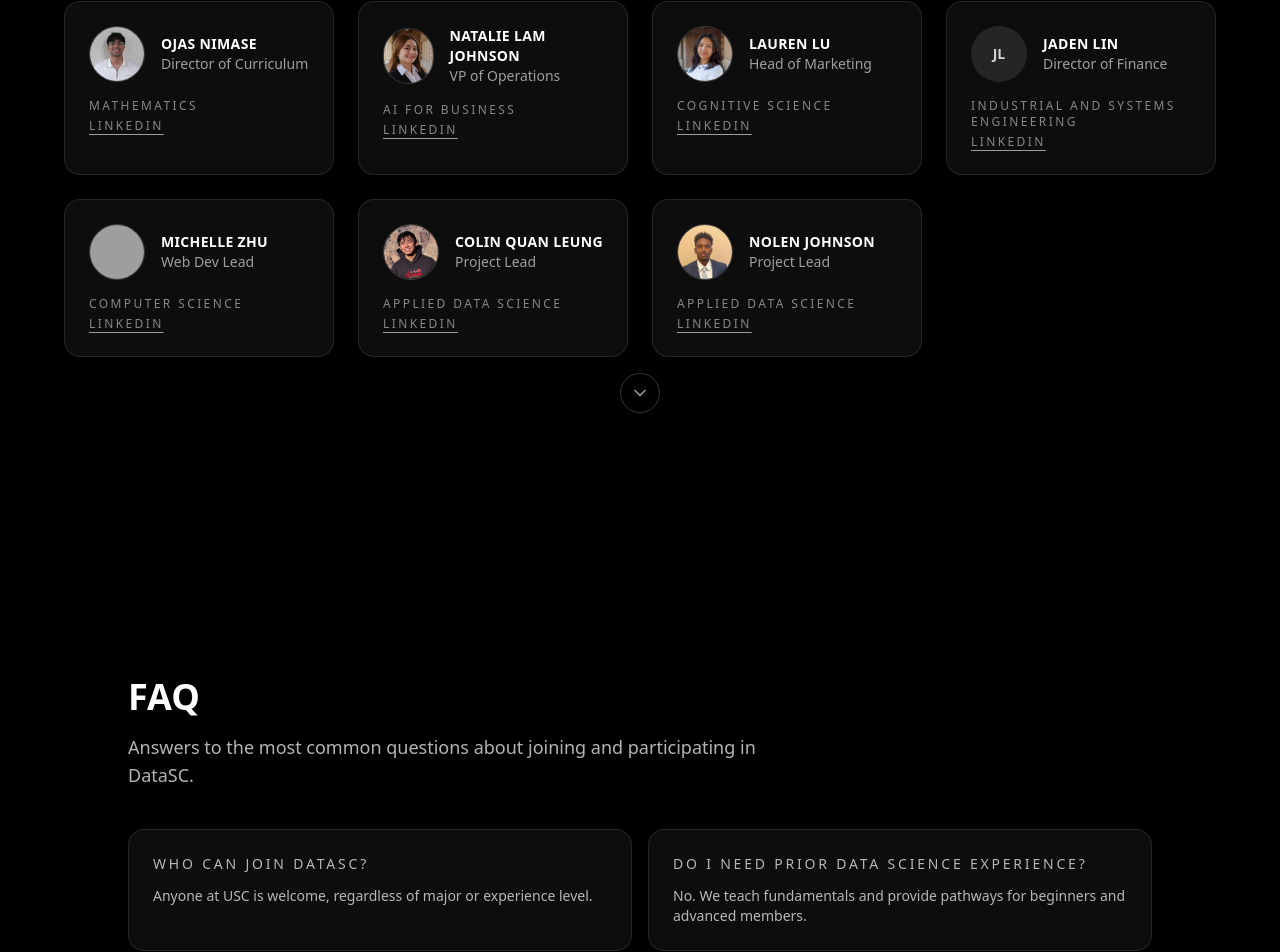
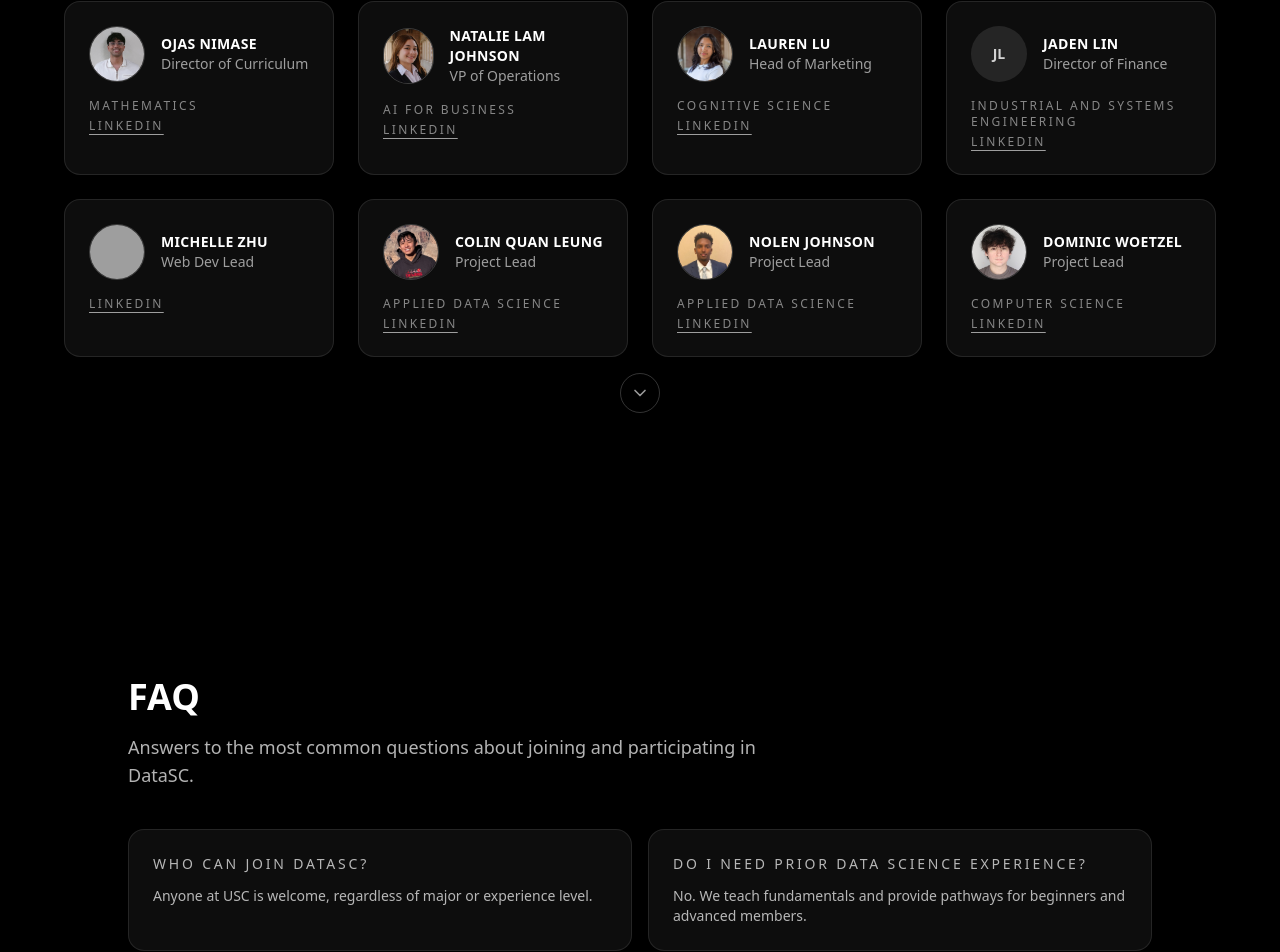
Before and after one commit to USC-Data-Science-Club/datasc_website, a Next.js app: page / in a window 1280 px wide. Shown: the part 3655-4607 px from the top of the page. Built offline with nearby package versions, Linux system fonts and the light colour scheme; grey boxes are pictures that could not be loaded.

Commit message:
updated eboard members

```diff
--- a/components/EboardMembers.tsx
+++ b/components/EboardMembers.tsx
@@ -1,16 +1,17 @@
 export default function EboardMembers() {
   const members = [
-    { name: "Claire He", role: "Co-President", image: "/Claire.jpg", major: "Quantitative Biology & Business Administration", linkedin: "https://www.linkedin.com/company/datasc/" },
-    { name: "Nathan Nguyen", role: "Co-President", image: "/Nathan.jpeg", major: "Health and Human Sciences & Mathematics", linkedin: "https://www.linkedin.com/in/nathann3/" },
-    { name: "Selina Hui", role: "Vice President", image: "/Selina.jpeg", major: "Computational Neuroscience", linkedin: "https://www.linkedin.com/in/selina-wai-yan-hui/" },
-    { name: "Matthew Hall", role: "Head of Curriculum", image: "", major: "", linkedin: "" },
-    { name: "Ojas Nimase", role: "Director of Curriculum", image: "/Ojas.jpeg", major: "Mathematics", linkedin: "https://www.linkedin.com/in/ojasnimase/" },
-    { name: "Natalie Lam Johnson", role: "VP of Operations", image: "/Natalie.jpeg", major: "AI for Business", linkedin: "http://www.linkedin.com/in/natalie-lam-johnson" },
-    { name: "Lauren Lu", role: "Head of Marketing", image: "/Lauren.png", major: "Cognitive Science", linkedin: "https://www.linkedin.com/in/lauren-lu-b51180210/" },
-    { name: "Jaden Lin", role: "Director of Finance", major: "Industrial and Systems Engineering", linkedin: "https://www.linkedin.com/in/lauren-lu-3a2b19276/" },
+    { name: "Claire He", role: "Co-President", image: "/Claire.jpg", studying: "Quantitative Biology & Business Administration", linkedin: "https://www.linkedin.com/company/datasc/" },
+    { name: "Nathan Nguyen", role: "Co-President", image: "/Nathan.jpeg", studying: "Health and Human Sciences & Mathematics", linkedin: "https://www.linkedin.com/in/nathann3/" },
+    { name: "Selina Hui", role: "Vice President", image: "/Selina.jpeg", studying: "Computational Neuroscience", linkedin: "https://www.linkedin.com/in/selina-wai-yan-hui/" },
+    { name: "Matthew Hall", role: "Head of Curriculum", image: "", studying: "", linkedin: "" },
+    { name: "Ojas Nimase", role: "Director of Curriculum", image: "/Ojas.jpeg", studying: "Mathematics", linkedin: "https://www.linkedin.com/in/ojasnimase/" },
+    { name: "Natalie Lam Johnson", role: "VP of Operations", image: "/Natalie.jpeg", studying: "AI for Business", linkedin: "http://www.linkedin.com/in/natalie-lam-johnson" },
+    { name: "Lauren Lu", role: "Head of Marketing", image: "/Lauren.png", studying: "Cognitive Science", linkedin: "https://www.linkedin.com/in/lauren-lu-b51180210/" },
+    { name: "Jaden Lin", role: "Director of Finance", studying: "Industrial and Systems Engineering", linkedin: "https://www.linkedin.com/in/lauren-lu-3a2b19276/" },
     { name: "Michelle Zhu", role: "Web Dev Lead", image: "/Michelle.jpg", major: "Computer Science", linkedin: "https://www.linkedin.com/in/zhu-michelle/" },
-    { name: "Colin Quan Leung", role: "Project Lead", image: "/Colin.jpeg", major: "Applied Data Science", linkedin: "https://www.linkedin.com/in/colin-leung-1059ab210" },
-    { name: "Nolen Johnson", role: "Project Lead", image: "/Nolen.png", major: "Applied Data Science", linkedin: "https://www.linkedin.com/in/nolen-johnson/" },
+    { name: "Colin Quan Leung", role: "Project Lead", image: "/Colin.jpeg", studying: "Applied Data Science", linkedin: "https://www.linkedin.com/in/colin-leung-1059ab210" },
+    { name: "Nolen Johnson", role: "Project Lead", image: "/Nolen.png", studying: "Applied Data Science", linkedin: "https://www.linkedin.com/in/nolen-johnson/" },
+    { name: "Dominic Woetzel", role: "Project Lead", image: "/Dominic.jpeg", studying: "Computer Science", linkedin: "https://www.linkedin.com/in/dominic-woetzel/" },
   ];
 
   return (
@@ -54,9 +55,9 @@ export default function EboardMembers() {
                 </div>
               </div>
               <div className="mt-4 flex flex-col gap-1 text-white/50">
-                {member.major && (
+                {member.studying && (
                   <p className="text-xs uppercase tracking-[0.2em]">
-                    {member.major}
+                    {member.studying}
                   </p>
                 )}
                 {member.linkedin && (
```
Also changed, not shown: public/Dominic.jpeg (added).
